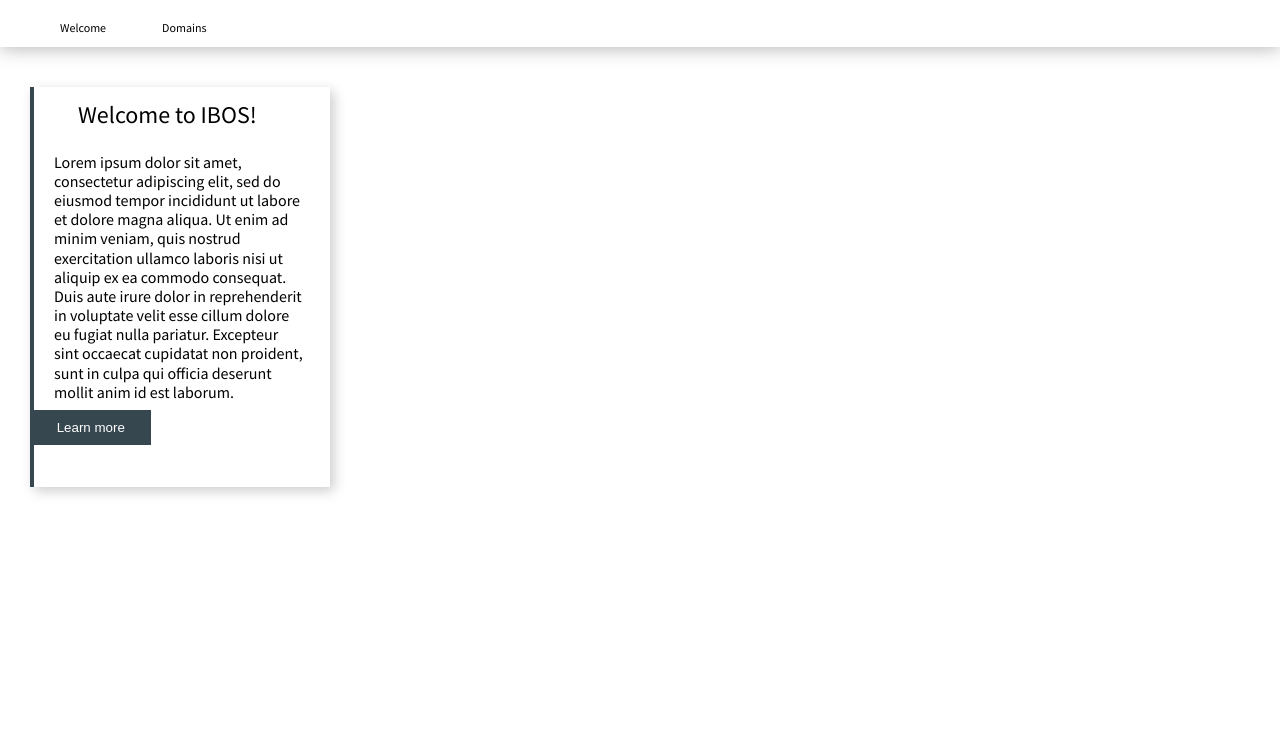
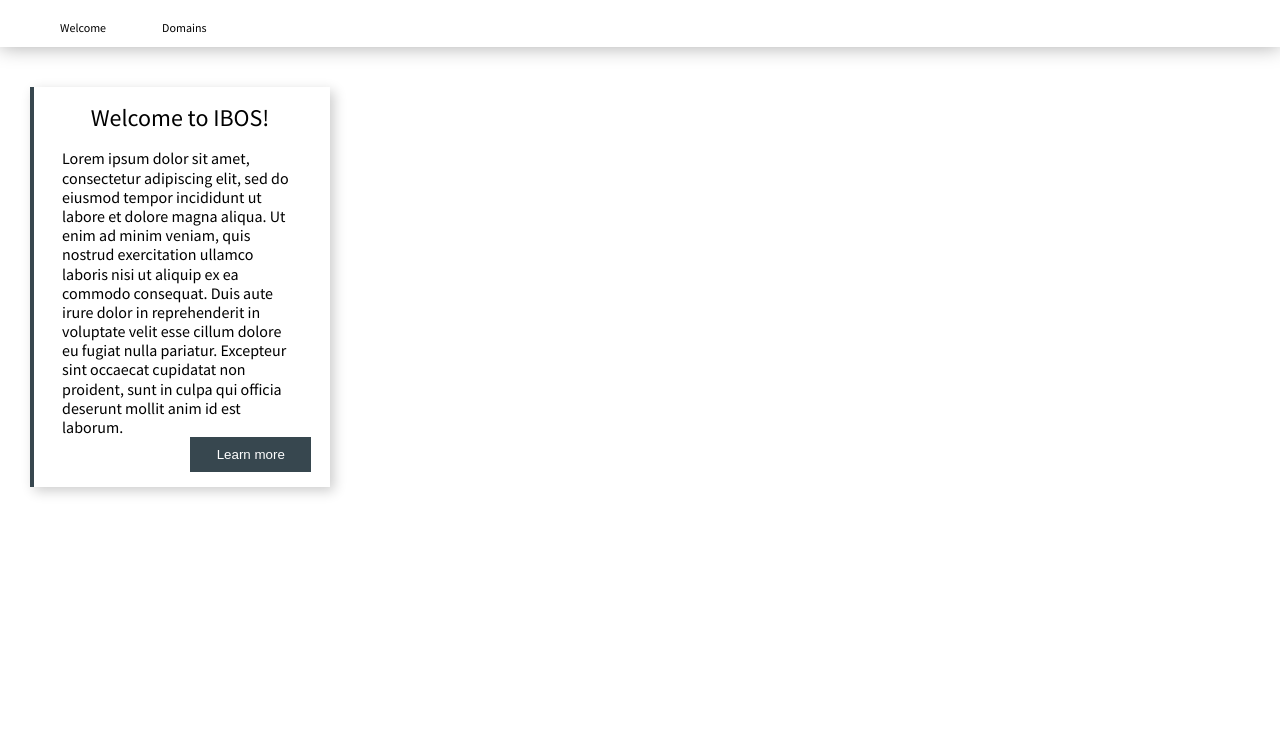
Before and after one commit to fromITzerotoIThero/IBOS, a React (Create React App) app: page / in a window 1280 px wide. Shown: the top 737 px of the page. Built offline with nearby package versions, Linux system fonts and the light colour scheme; no server answers; the database is empty; the HTML template or start-up script is replaced by a standard one.

Commit message:
WelcomeScreen component complete

```diff
--- a/src/components/WelcomeScreen/WelcomeScreen.module.css
+++ b/src/components/WelcomeScreen/WelcomeScreen.module.css
@@ -11,20 +11,21 @@
 
 .header {
     font-size: 24px;
-    padding: 0.6em 2em;
+    padding: 0.7em 2em;
+    text-align: center;
 }
 
 .main_content {
     font-size: 16px;
-    padding: 0.5em 1.5em;
+    padding: 0 2em;
 }
 
 .button {
-    display: flex;
+    display: block;
+    position: relative;
+    right: -160px;
     padding: 0.75em 2em;
     background-color: #37474F;
     color: #fff;
     border: none;
-    margin-right: 1em;
-
 }
```
